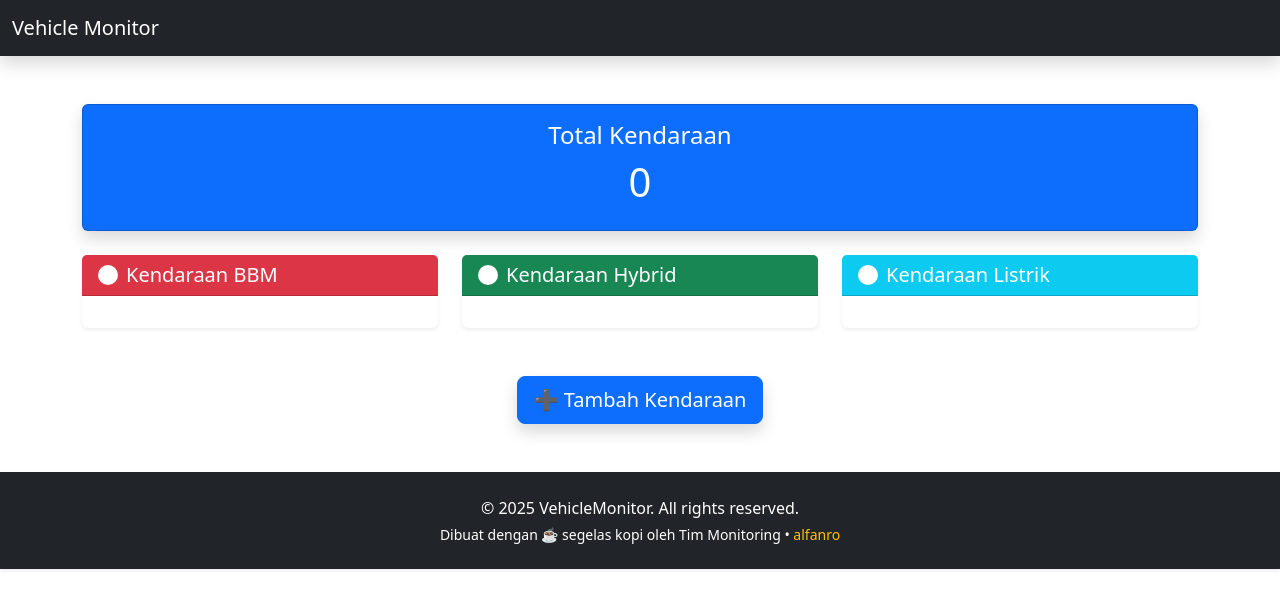
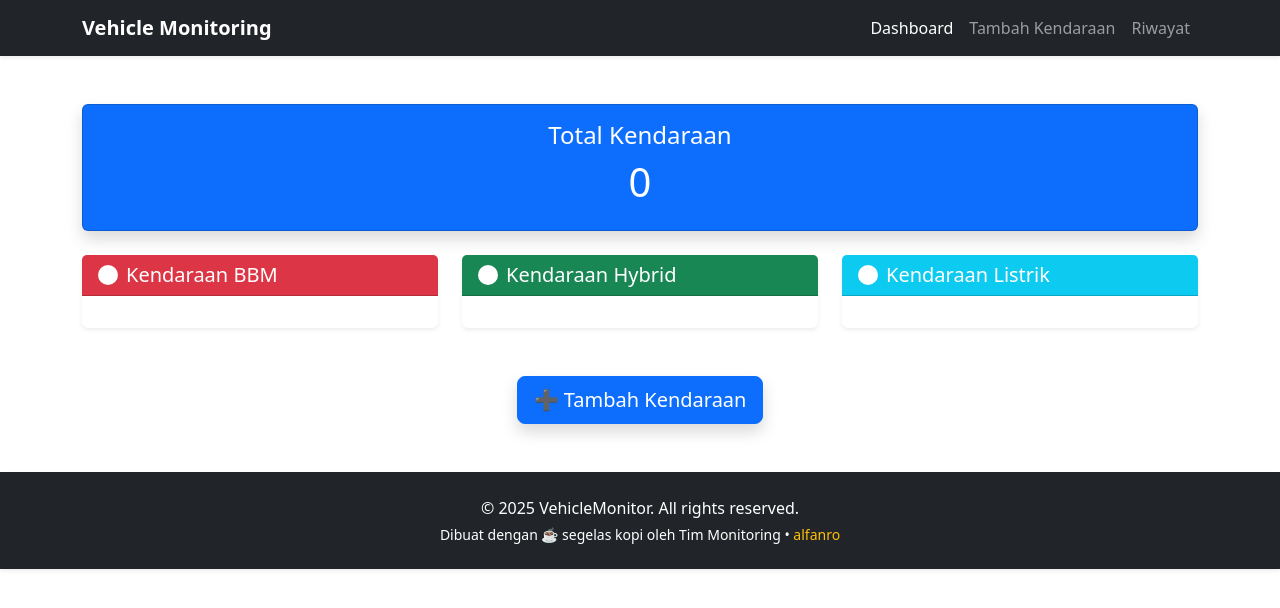
Before and after one commit to alfanzaky/app-vechile-monitoring, a plain HTML site: page index.html in a window 1280 px wide. Drawn offline with Linux system fonts and the light colour scheme; files whose address does not match are found by name.

Commit message:
Update navbar.html

```diff
--- a/components/navbar.html
+++ b/components/navbar.html
@@ -1,8 +1,22 @@
-<nav class="navbar navbar-expand-lg navbar-dark bg-dark shadow">
-  <div class="container-fluid">
-    <a class="navbar-brand" href="index.html"> Vehicle Monitor</a>
-    <button class="navbar-toggler" type="button" data-bs-toggle="collapse" data-bs-target="#navbarNav">
+<nav class="navbar navbar-expand-lg navbar-dark bg-dark shadow-sm">
+  <div class="container">
+    <a class="navbar-brand fw-bold" href="index.html">Vehicle Monitoring</a>
+    <button class="navbar-toggler" type="button" data-bs-toggle="collapse" data-bs-target="#mainNavbar">
       <span class="navbar-toggler-icon"></span>
     </button>
+
+    <div class="collapse navbar-collapse" id="mainNavbar">
+      <ul class="navbar-nav ms-auto">
+        <li class="nav-item">
+          <a class="nav-link active" href="index.html">Dashboard</a>
+        </li>
+        <li class="nav-item">
+          <a class="nav-link" href="pages/input.html">Tambah Kendaraan</a>
+        </li>
+        <li class="nav-item">
+          <a class="nav-link" href="pages/riwayat.html">Riwayat</a>
+        </li>
+      </ul>
+    </div>
   </div>
 </nav>
```
